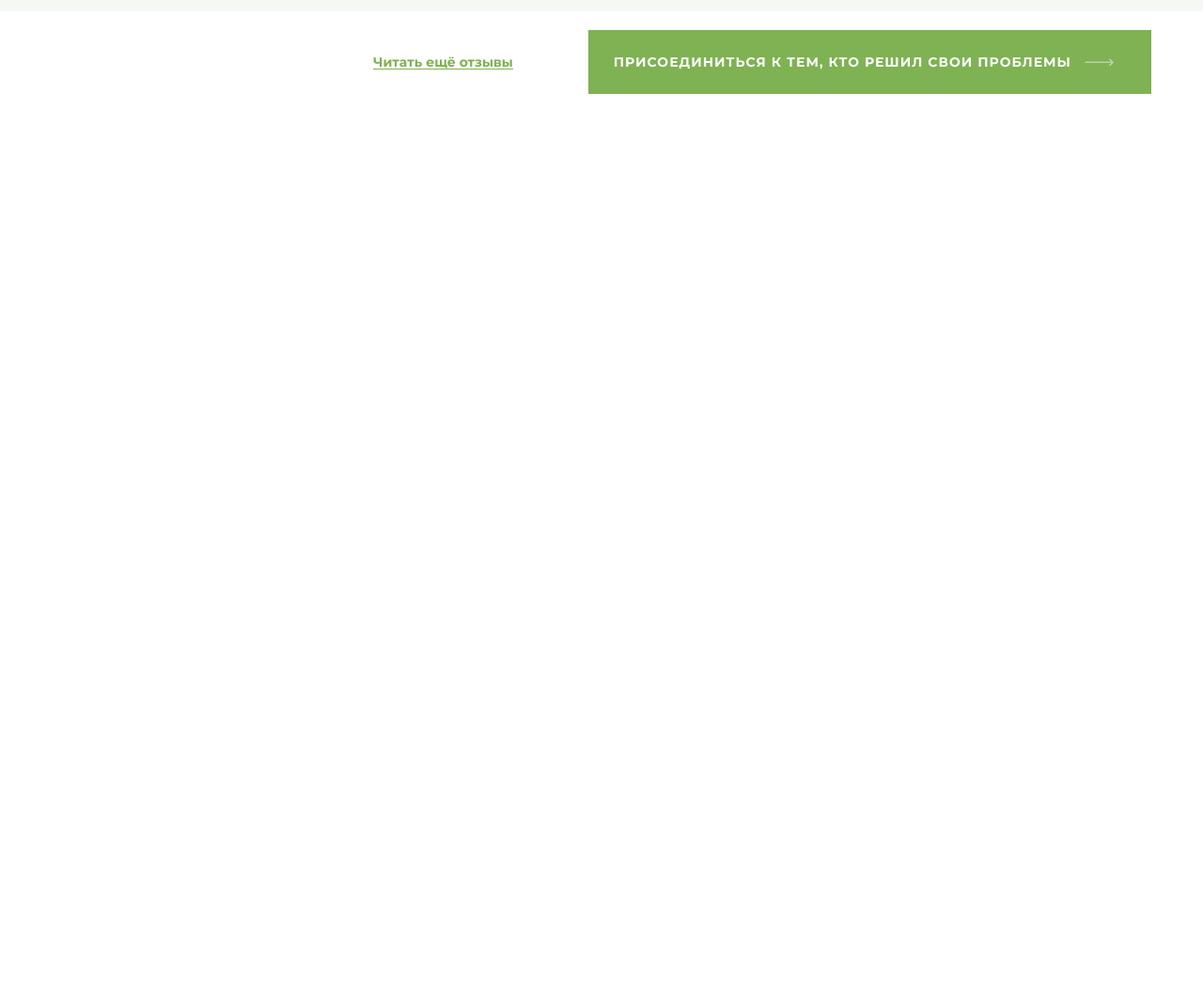
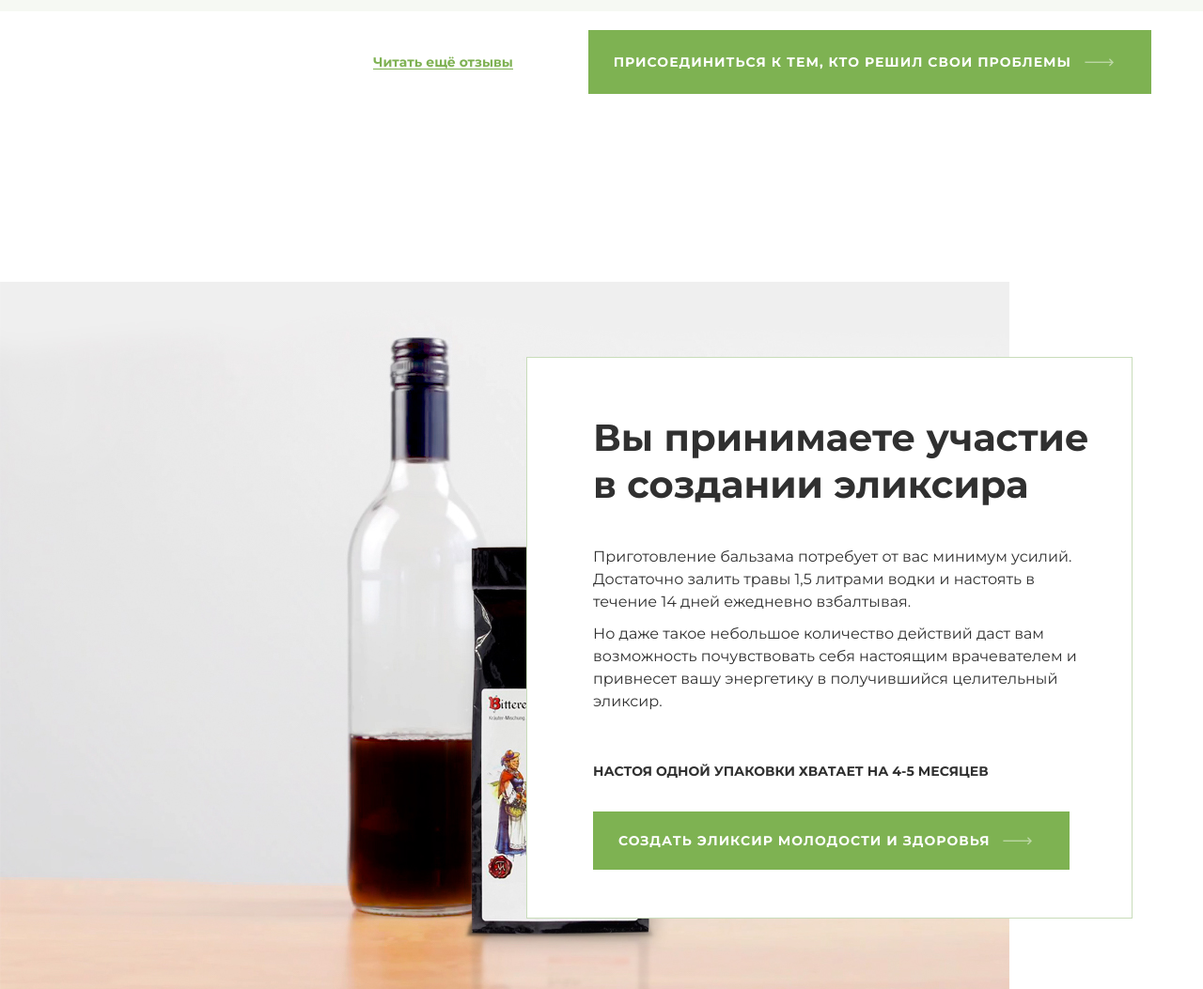
Before and after one commit to Lerik13/swedish_bitterness, a plain HTML site: page index.html in a window 1280 px wide. Shown: the part 7813-8866 px from the top of the page at 94% size. Before the commit the page ends 8113 px from the top, so only its background shows below. Drawn offline with nearby package versions, Linux system fonts and the light colour scheme.

Commit message:
8 block - Build

```diff
--- a/css/style.css
+++ b/css/style.css
@@ -481,7 +481,8 @@ body{
 }
 .popularity__box-link,
 .composition__link-btn,
-.reviews__link-popup{
+.reviews__link-popup,
+.build__link{
   background-color: #7eb252;
   padding: 22px 85px 22px 27px;
   outline: none;
@@ -495,7 +496,8 @@ body{
 }
 .popularity__box-link::after,
 .composition__link-btn::after,
-.reviews__link-popup::after{
+.reviews__link-popup::after,
+.build__link::after{
   content: '';
   background-image: url(../images/arrow-right.png);
   width: 31px;
@@ -959,3 +961,46 @@ body{
   text-decoration: none;
   border-bottom: 1px solid #7eb152;
 }
+
+.build__wrapper{
+  padding: 60px 0 55px;
+  background-image: url(../images/build.jpg);
+  background-position: left center;
+  background-repeat: no-repeat;
+  min-height: 700px;
+}
+.build__content{
+  display: flex;
+  justify-content: flex-end;
+}
+.build__inner{
+  padding: 20px;
+  max-width: 685px;
+}
+.build__inner-box{
+  border: 1px solid #c8dcba;
+  padding: 60px 45px 70px 70px;
+  background-color: #fff;
+}
+.build_title{
+  font-size: 40px;
+  line-height: 50px;
+  margin-bottom: 40px;
+  font-weight: 700;
+}
+.build__text p{
+  margin: 10px 0;
+}
+.build__text span{
+  font-weight: 700;
+  font-size: 14px;
+  text-transform: uppercase;
+  margin: 40px 0 50px;
+  display: inline-block;
+}
+.build__link{
+  position: relative;
+}
+.build__link::after{
+  top: 27px;
+}
--- a/index.html
+++ b/index.html
@@ -668,6 +668,40 @@
     </div><!-- /.container -->
   </section><!-- /.reviews -->
 
+  <section class="build">
+    <div class="container-fluid">
+      <div class="build__wrapper">
+        <div class="container">
+          <div class="build__content">
+            <div class="build__inner">
+              <div class="build__inner-box">
+                <div class="build_title">
+                  Вы принимаете участие
+                  в создании эликсира
+                </div>
+                <div class="build__text">
+                  <p>
+                    Приготовление бальзама потребует от вас минимум усилий. Достаточно залить травы 1,5 литрами водки
+                    и настоять в течение 14 дней ежедневно взбалтывая.
+                  </p>
+                  <p>
+                    Но даже такое небольшое количество действий даст вам возможность почувствовать себя настоящим
+                    врачевателем
+                    и привнесет вашу энергетику в получившийся целительный эликсир.
+                  </p>
+                  <span>
+                    Настоя одной упаковки хватает на 4-5 месяцев
+                  </span>
+                </div>
+                <a href="#" class="build__link">создать эликсир молодости и здоровья</a>
+              </div>
+            </div><!-- /.build__inner -->
+          </div>
+        </div>
+      </div><!-- /.build__wrapper -->
+    </div><!-- /.container-fluid -->
+  </section><!-- /.build -->
+
   <script src="https://ajax.googleapis.com/ajax/libs/jquery/3.4.1/jquery.min.js"></script>
   <script src="js/main.js"></script>
 </body>
```
Also changed, not shown: images/build.jpg (added).
